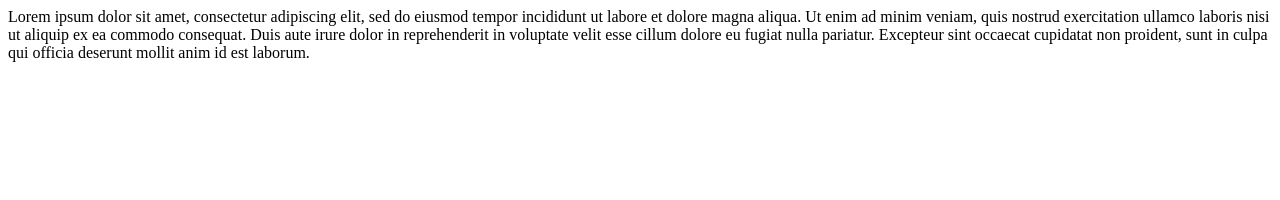
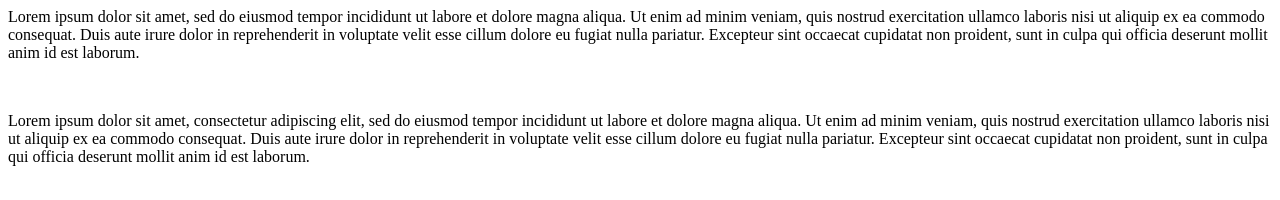
Before and after one commit to Thewest123/thewest123.github.io, a plain HTML site: page index.html in a window 1280 px wide. Drawn offline with Linux system fonts and the light colour scheme.

Commit message:
Updated index.html
Just test :)

```diff
--- a/index.html
+++ b/index.html
@@ -1,3 +1,7 @@
+<p>
+Lorem ipsum dolor sit amet, sed do eiusmod tempor incididunt ut labore et dolore magna aliqua. Ut enim ad minim veniam, quis nostrud exercitation ullamco laboris nisi ut aliquip ex ea commodo consequat. Duis aute irure dolor in reprehenderit in voluptate velit esse cillum dolore eu fugiat nulla pariatur. Excepteur sint occaecat cupidatat non proident, sunt in culpa qui officia deserunt mollit anim id est laborum.
+</p>
+<br>
 <p>
 Lorem ipsum dolor sit amet, consectetur adipiscing elit, sed do eiusmod tempor incididunt ut labore et dolore magna aliqua. Ut enim ad minim veniam, quis nostrud exercitation ullamco laboris nisi ut aliquip ex ea commodo consequat. Duis aute irure dolor in reprehenderit in voluptate velit esse cillum dolore eu fugiat nulla pariatur. Excepteur sint occaecat cupidatat non proident, sunt in culpa qui officia deserunt mollit anim id est laborum.
 </p>
```
